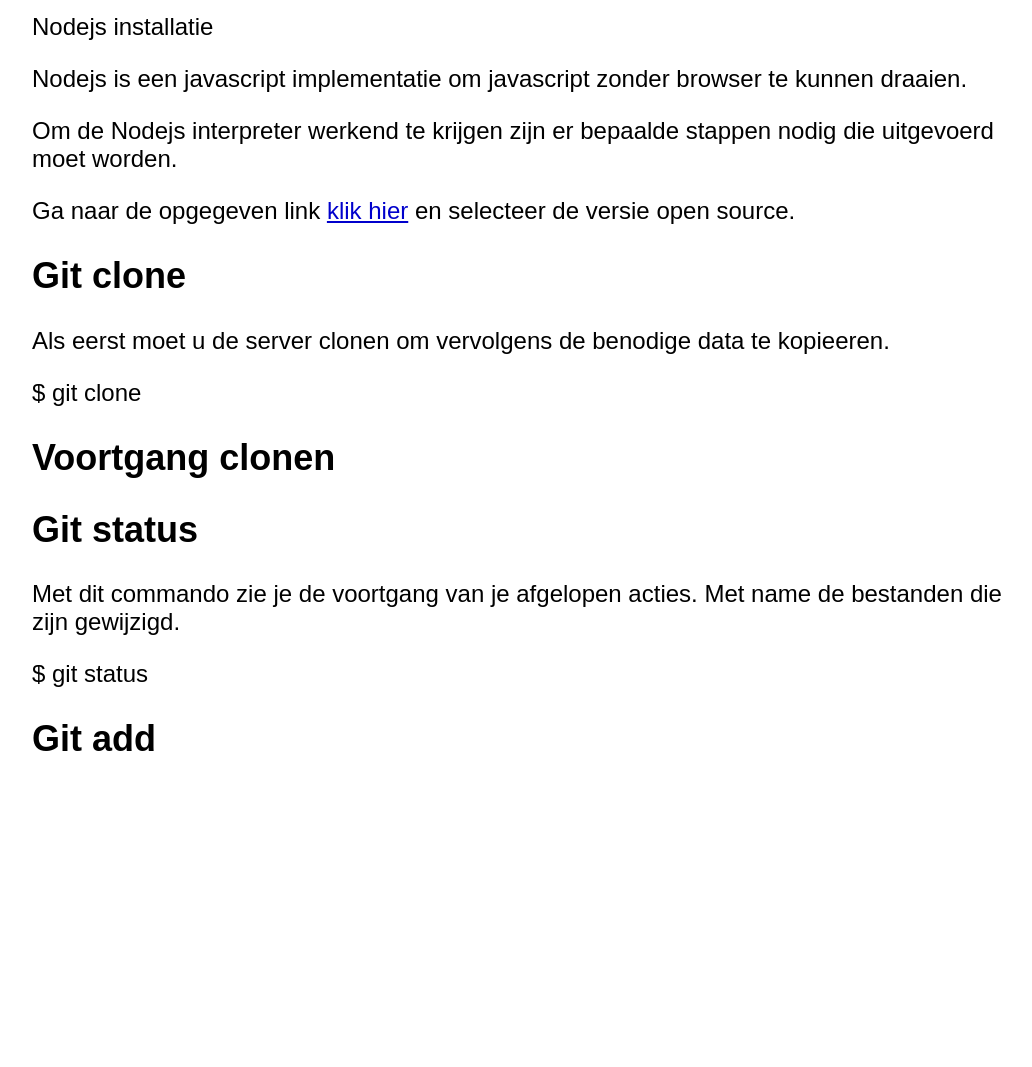
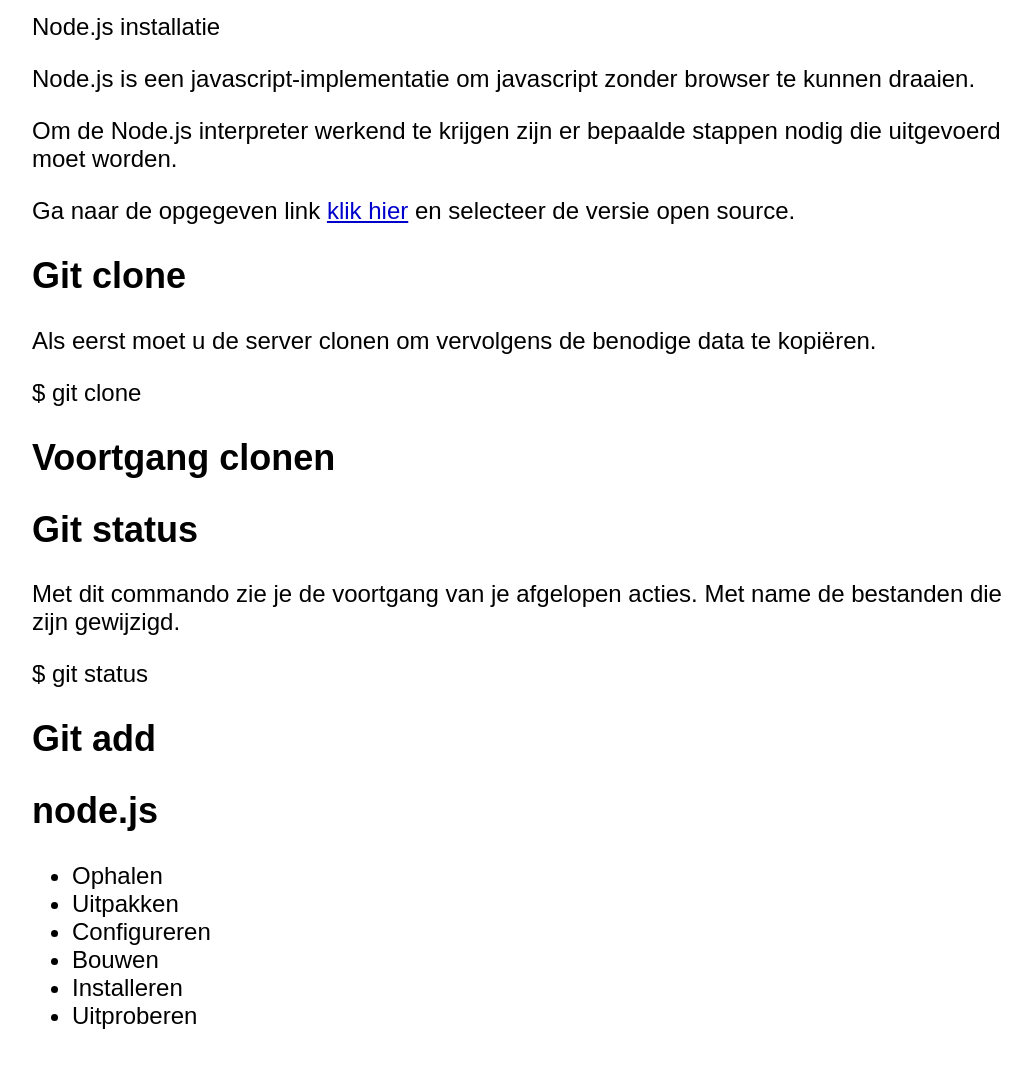
Before and after one commit to slspeek/beginnen-met-git, a website: page app/index.html in a window 1280 px wide. Shown: the part 1015-2082 px from the top of the page, without its empty margins (104-1136 px from the left). Before the commit the page ends 1861 px from the top, so only its background shows below. Drawn offline with nearby package versions, Linux system fonts and the light colour scheme.

Commit message:
Samenvatting voor nodejs

```diff
--- a/app/index.html
+++ b/app/index.html
@@ -13,14 +13,14 @@
     <iframe width="560" height="315" src="//www.youtube.com/embed/U8GBXvdmHT4" frameborder="0" allowfullscreen>
     </iframe>
 
-    <h1>Wat is versie controle?</h1>
+    <h1>Wat is versiecontrole?</h1>
     <div>
     <iframe width="560" height="315" src="//www.youtube.com/embed/8oRjP8yj2Wo?rel=0" frameborder="0" allowfullscreen></iframe>
   </div>
-  <H1>Nodejs installatie</h1>
+  <H1>Node.js installatie</h1>
 
- <p>Nodejs is een javascript implementatie om javascript zonder browser te kunnen draaien.</p>
- <p>Om de Nodejs interpreter werkend te krijgen zijn er bepaalde stappen nodig die uitgevoerd moet worden.</p>
+ <p>Node.js is een javascript-implementatie om javascript zonder browser te kunnen draaien.</p>
+ <p>Om de Node.js interpreter werkend te krijgen zijn er bepaalde stappen nodig die uitgevoerd moet worden.</p>
  <p>Ga naar de opgegeven link <a href="http://nodejs.org/download/"/>klik hier</a> en selecteer de versie open source.</p>
  <p></p>
 
@@ -30,7 +30,7 @@
 
  <h2>Git clone</h2>
 
- <p>Als eerst moet u de server clonen om vervolgens de benodige data te kopieeren.</p>
+ <p>Als eerst moet u de server clonen om vervolgens de benodige data te kopi&euml;ren.</p>
  <p>$ git clone</p>
 
 
@@ -47,8 +47,27 @@
 
  <h2>Git add</h2>
 
- <p>
 
-
+ <h2>node.js</h2>
+ <ul>
+  <li>
+   Ophalen
+  </li>
+  <li>
+   Uitpakken
+  </li>
+  <li>
+    Configureren
+  </li>
+  <li>
+    Bouwen
+  </li>
+  <li>
+    Installeren
+  </li>
+  <li>
+    Uitproberen
+  </li>
+ </ul>
 </body>
 </html>
```
